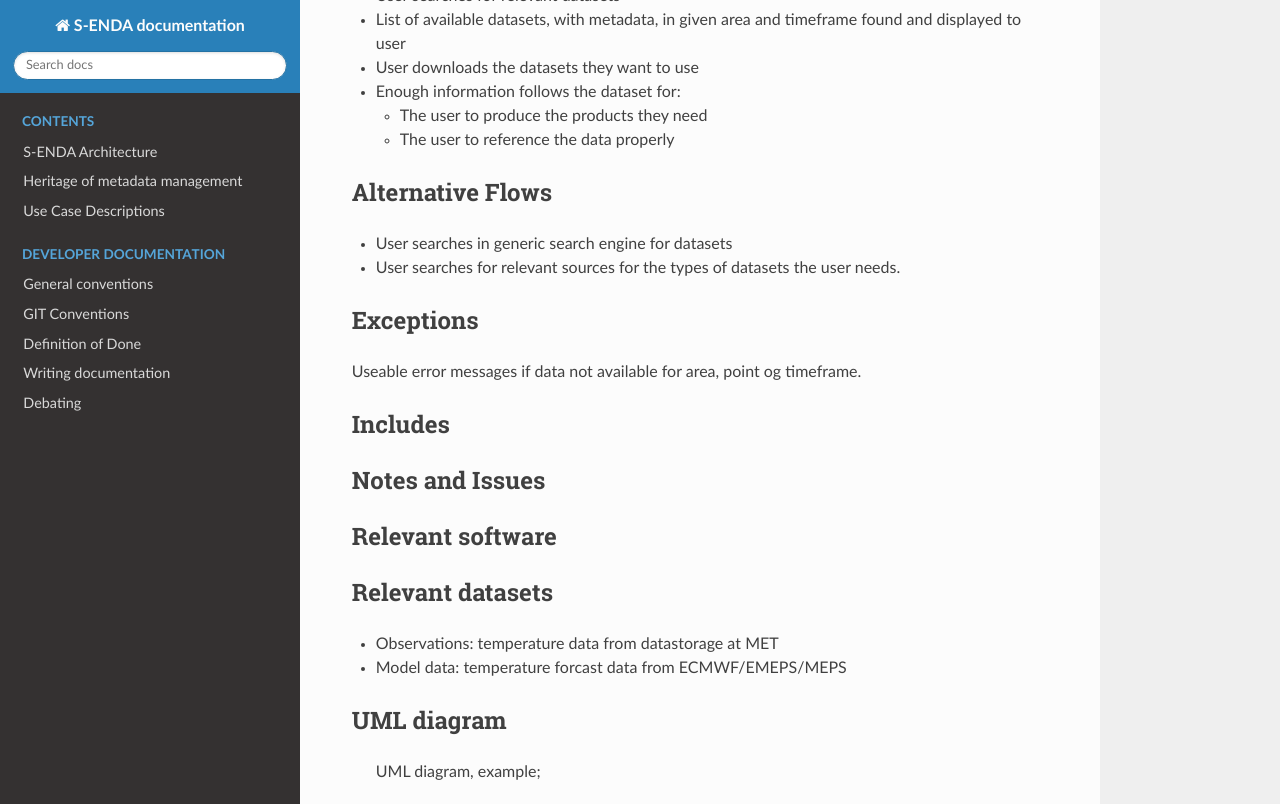
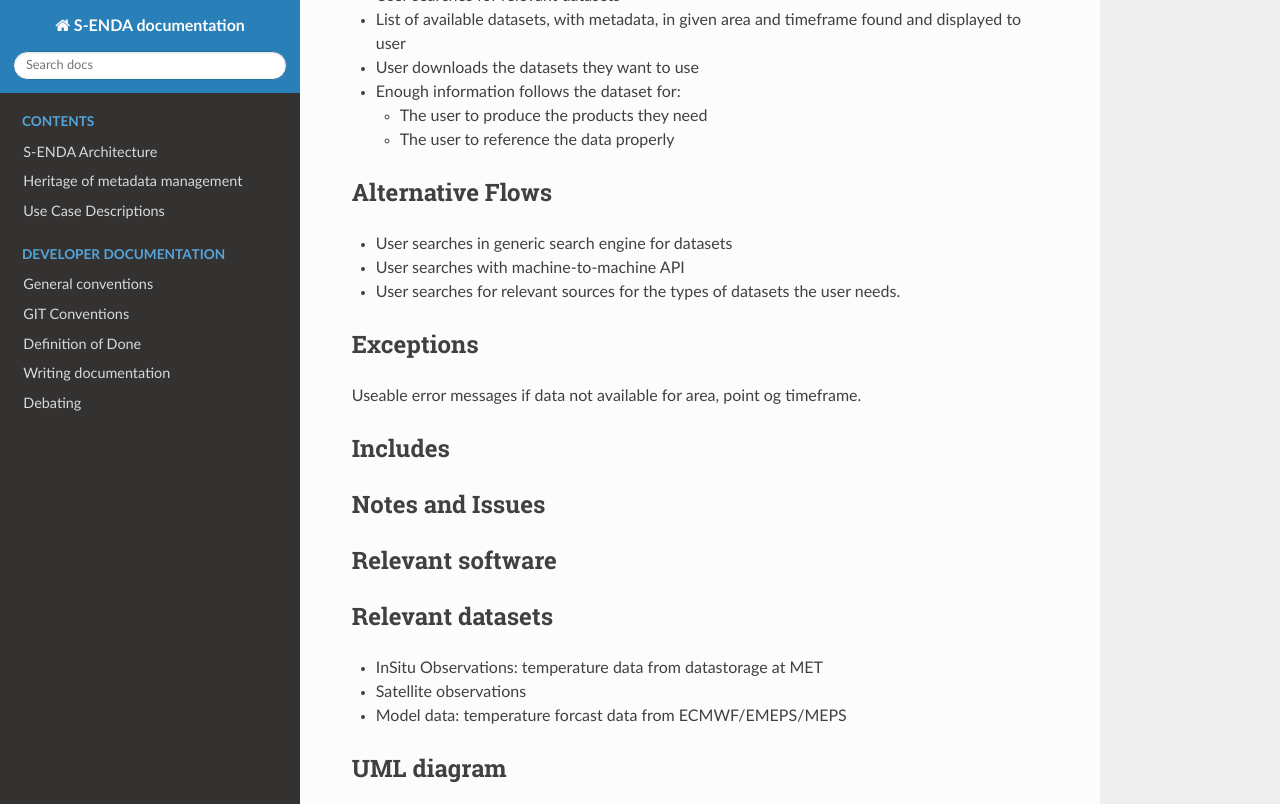
Before and after one commit to metno/S-ENDA-documentation, a Sphinx documentation site: the page built from source/use_case_longyear_temp.rst, in a window 1280 px wide and 900 px high, scrolled down 1376 px, cut to the strip 0-804 px from the top of the window. Built offline with Sphinx 7.4.7 and the Read the Docs theme 2.0.0, drawn with Linux system fonts in a browser that asks for light colours; some of the changed text lies outside the part shown.

Commit message:
Updated after review

```diff
--- a/source/use_case_longyear_temp.rst
+++ b/source/use_case_longyear_temp.rst
@@ -91,6 +91,7 @@ Alternative Flows
 .. Other, legitimate usage scenarios that can take place within this Use Case.
 
 - User searches in generic search engine for datasets
+- User searches with machine-to-machine API
 - User searches for relevant sources for the types of datasets the user needs.
 
 Exceptions
@@ -121,7 +122,8 @@ Relevant software
 Relevant datasets
 =================
 
-- Observations: temperature data from datastorage at MET
+- InSitu Observations: temperature data from datastorage at MET
+- Satellite observations
 - Model data: temperature forcast data from ECMWF/EMEPS/MEPS
 
 UML diagram
```
Also changed, not shown: other parts of source/use_case_longyear_temp.rst (+1 -1 lines).
